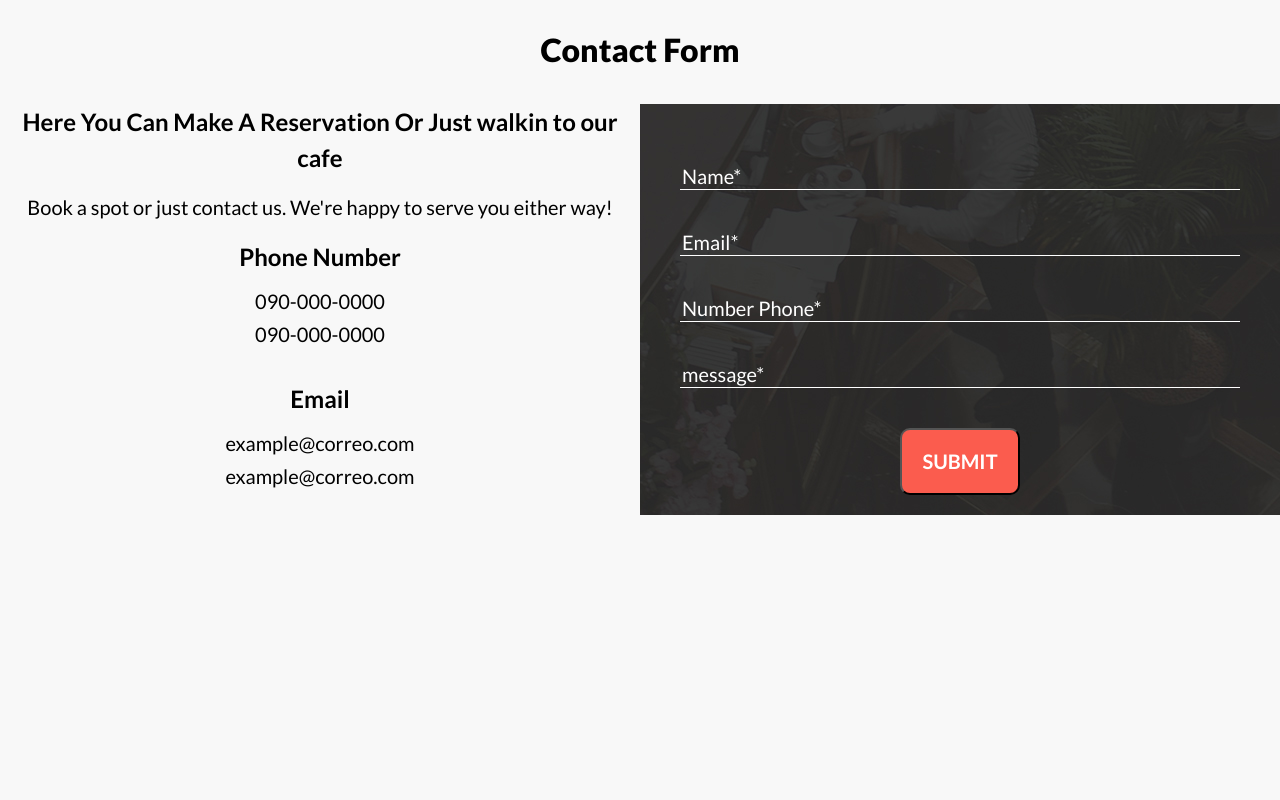
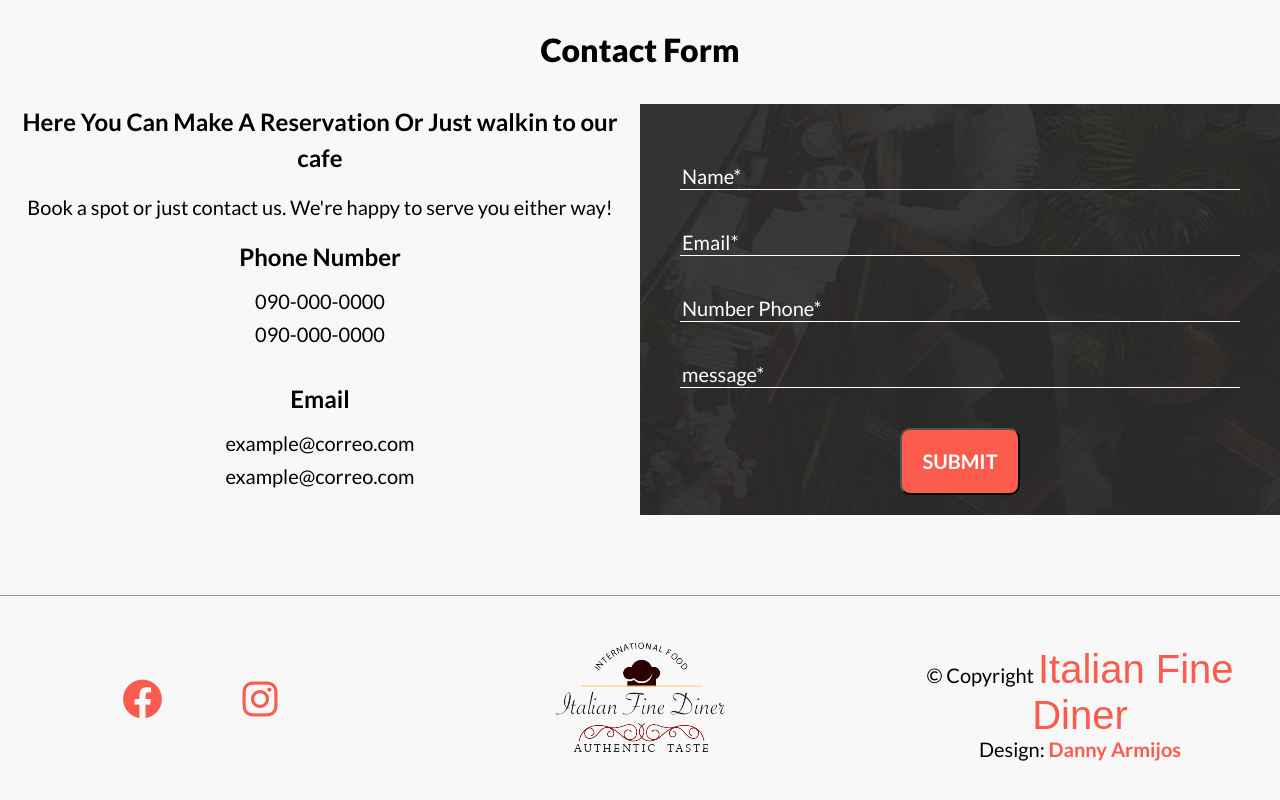
Before and after one commit to dmarmijosa/Italian-Fine-Diner, an Angular app: page / in a window 1280 px wide. Shown: the part 3426-4226 px from the top of the page. Before the commit the page ends 4021 px from the top, so only its background shows below. Built offline with nearby package versions, Linux system fonts and the light colour scheme; a web font is replaced by a local one.

Commit message:
finalizado cliente

```diff
--- a/src/app/app.component.html
+++ b/src/app/app.component.html
@@ -1,2 +1,3 @@
 <app-header></app-header>
 <router-outlet></router-outlet>
+<app-footer></app-footer>
--- a/src/app/app.module.ts
+++ b/src/app/app.module.ts
@@ -3,7 +3,7 @@ import { BrowserModule } from '@angular/platform-browser';
 
 import { AppRoutingModule } from './app-routing.module';
 import { AppComponent } from './app.component';
-import { SharedModule } from './shared/shared/shared.module';
+import { SharedModule } from './shared/shared.module';
 
 @NgModule({
   declarations: [AppComponent],
--- a/src/app/cliente/menu/menu.component.html
+++ b/src/app/cliente/menu/menu.component.html
@@ -1,4 +1,4 @@
-<section class="menu">
+<main class="menu">
     <div class="menu__contenedor">
         <h2 class="menu__heading">Menu</h2>
         <div class="menu__grid">
@@ -60,4 +60,4 @@
         </div>
         <h3 class="menu__precio">All for the price of <span class="menu__valor">39.5€</span> per person.</h3>
     </div>
-</section>
+</main>
--- /dev/null
+++ b/src/app/shared/footer/footer.component.html
@@ -0,0 +1,26 @@
+<footer class="footer">
+    <div class="footer__grid">
+        <div class="redes">
+            <ul class="redes__icons">
+                <li class="redes__items">
+                    <i class="fa-brands fa-facebook"></i>
+                </li>
+                <li class="redes__items">
+                    <i class="fa-brands fa-x-twitter"></i>
+                </li>
+                <li class="redes__items">
+                    <i class="fa-brands fa-instagram"></i>
+                </li>
+            </ul>
+        </div>
+
+        <div class="footer__logo">
+            <img src="../../../assets/img/logo.png" alt="" class="footer__imagen">
+        </div>
+        <div class="footer__copyright">
+            <p class="footer__texto">&copy; Copyright <span class="footer__nombre">Italian Fine Diner</span></p>
+            <p class="footer__autor">Design: <a href="https://dmarmijosa.github.io/portafolio-web" class="footer__enlace">Danny Armijos</a></p>
+        </div>
+    </div>
+
+</footer>
--- /dev/null
+++ b/src/app/shared/footer/footer.component.ts
@@ -0,0 +1,11 @@
+import { Component } from '@angular/core';
+
+@Component({
+  selector: 'app-footer',
+  templateUrl: './footer.component.html',
+  styles: [
+  ]
+})
+export class FooterComponent {
+
+}
--- a/src/app/shared/shared/shared.module.ts
+++ b/src/app/shared/shared.module.ts
@@ -2,10 +2,11 @@ import { NgModule } from '@angular/core';
 import { CommonModule } from '@angular/common';
 import { HeaderComponent } from './header/header.component';
 import { RouterModule } from '@angular/router';
+import { FooterComponent } from './footer/footer.component';
 
 @NgModule({
-  declarations: [HeaderComponent],
+  declarations: [HeaderComponent, FooterComponent],
   imports: [CommonModule,RouterModule],
-  exports: [HeaderComponent],
+  exports: [HeaderComponent,FooterComponent],
 })
 export class SharedModule {}
--- a/src/assets/scss/app.scss
+++ b/src/assets/scss/app.scss
@@ -1,3 +1,4 @@
 @use 'base';
 @use 'header';
 @use 'client';
+@use 'footer';
--- /dev/null
+++ b/src/assets/scss/footer/_footer.scss
@@ -0,0 +1,46 @@
+@use "../base/variables" as v;
+@use "../base/mixins" as m;
+.footer {
+  padding: 4rem 0;
+  border-top: 1px solid v.$gris;
+  &__grid{
+    @include m.desktop {
+        @include m.grid(3,4rem);
+        align-items: center;
+    }
+  }
+  &__imagen {
+    margin: 0 auto;
+  }
+  &__copyright {
+    margin-top: 1rem;
+    text-align: center;
+  }
+  &__nombre {
+    font-family: v.$fuenteCursiva;
+    font-size: 4rem;
+    color: v.$primario;
+  }
+  &__autor,
+  &__texto {
+    margin: 0;
+  }
+  &__enlace {
+    text-decoration: none;
+    color: v.$primario;
+    font-weight: 700;
+  }
+}
+.redes {
+  &__icons {
+    display: flex;
+    align-items: center;
+    justify-content: center;
+    gap: 2rem;
+  }
+  &__items {
+    color: v.$primario;
+    padding: 1rem;
+    font-size: 4rem;
+  }
+}
--- /dev/null
+++ b/src/assets/scss/footer/_index.scss
@@ -0,0 +1 @@
+@forward 'footer';
--- a/src/index.html
+++ b/src/index.html
@@ -12,6 +12,7 @@
   <link href="https://fonts.googleapis.com/css2?family=Italianno&family=Lato:wght@400;700;900&display=swap"
     rel="stylesheet">
   <link href="https://fonts.googleapis.com/css2?family=Dancing+Script:wght@400;700&display=swap" rel="stylesheet">
+  <link rel="stylesheet" href="https://cdnjs.cloudflare.com/ajax/libs/font-awesome/6.4.2/css/all.min.css" integrity="sha512-z3gLpd7yknf1YoNbCzqRKc4qyor8gaKU1qmn+CShxbuBusANI9QpRohGBreCFkKxLhei6S9CQXFEbbKuqLg0DA==" crossorigin="anonymous" referrerpolicy="no-referrer" />
 </head>
 
 <body>
```
Also changed, not shown: src/app/shared/header/header.component.html (renamed from src/app/shared/shared/header/header.component.html), src/app/shared/header/header.component.ts (renamed from src/app/shared/shared/header/header.component.ts).
